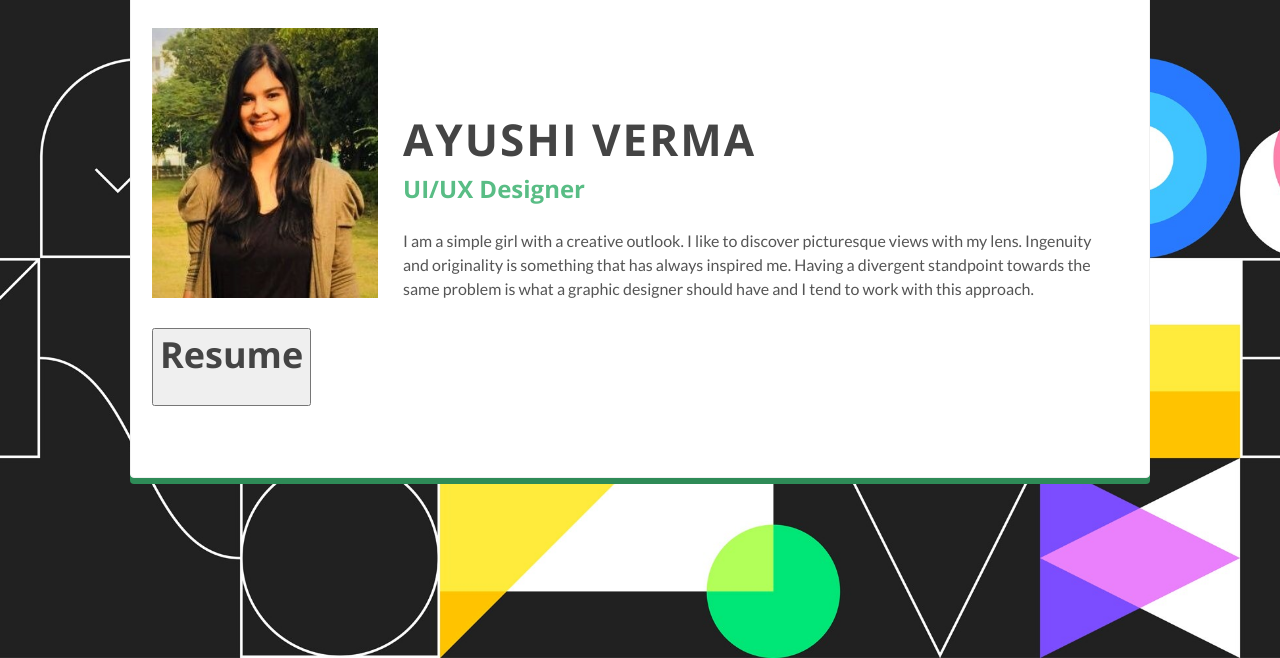
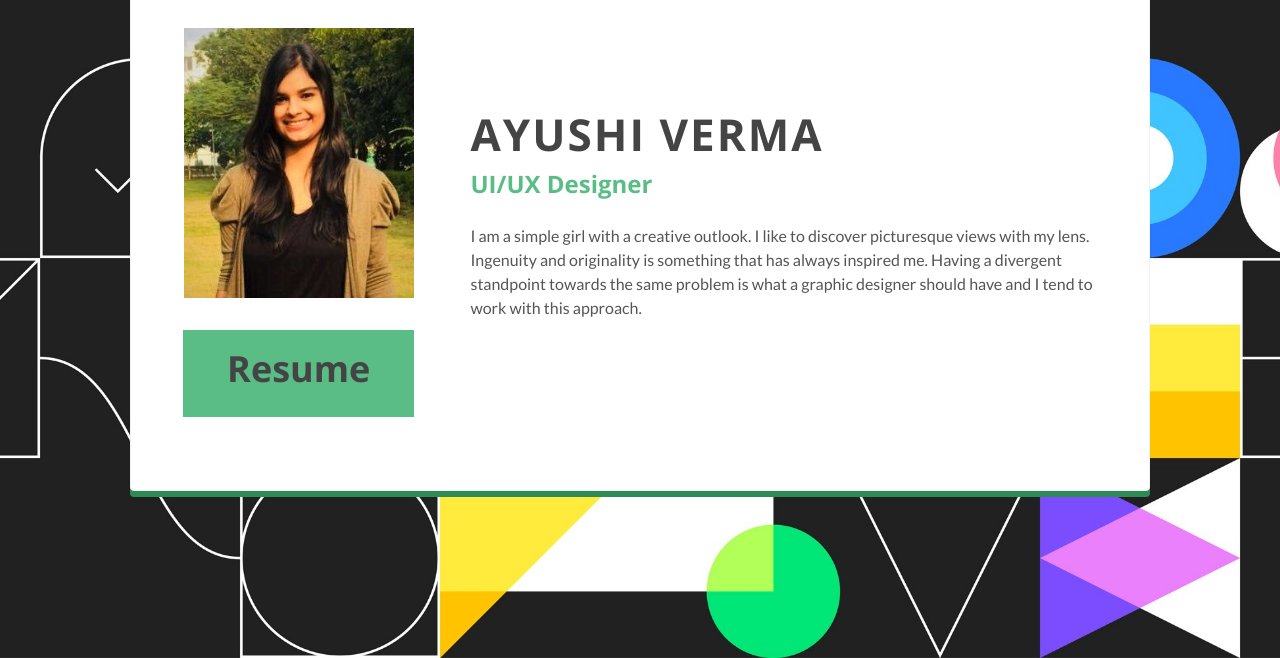
Before and after one commit to ayushi-av/ayushi-av.github.io, a plain HTML site: page index.html in a window 1280 px wide. Shown: the part 142-800 px from the top of the page. Drawn offline with nearby package versions, Linux system fonts and the light colour scheme.

Commit message:
Add files via upload

```diff
--- a/css/main.css
+++ b/css/main.css
@@ -39,7 +39,7 @@ pre, code, kbd, samp {font-size: 1em; line-height: 1.5em; margin-bottom: 1.5em;
 /* TABLES */
 table {border-collapse: collapse; border-spacing: 0; margin-bottom: 1.5em}
 th {text-align: left}
-tr, th, td {padding-right: 1.5em; border-bottom: 0 solid #333}
+tr, th, td {text-align: center;padding-right: 1.5em; border-bottom: 0 solid #333}
 
 /* FORMS */
 form {margin: 0}
@@ -288,6 +288,7 @@ body {width: 92%; margin: 0 auto} /* Center page without wrapper */
 .info h4, #header h4{
   color: #59BD85;
   margin-bottom: 2em;
+
 }
 .info h6, #header h6{
   text-transform: uppercase;
@@ -799,6 +800,7 @@ img{width:100%; height:100%; margin-top:10px; border-radius:.12em; box-shadow:0
   -moz-perspective:1200;
   perspective:1200;
   text-align:center;
+  padding: 10px 15px 10px 15px
 }
 .card-vertical, .card-horizontal{
   height:250px;
@@ -831,10 +833,11 @@ img{width:100%; height:100%; margin-top:10px; border-radius:.12em; box-shadow:0
   background:#8d6e63 ;
  }
 .card-front-content, .card-back-content{
-  padding:20em;
+  padding:0px 30px 0px 30px;
   box-sizing:border-box;
   top: 50%
-  text-align:center;
+  text-align: center;
+
   line-height:2.6em;
   font-family: Arial, "Helvetica Neue", Helvetica, sans-serif;
 
@@ -860,3 +863,22 @@ img{width:100%; height:100%; margin-top:10px; border-radius:.12em; box-shadow:0
     margin-right:auto;
 
   }
+
+
+.button {
+  background-color: #59BD85; /* Green */
+  border: none;
+  color: white;
+  padding: 15px 44px 0px 44px;
+  text-align: center;
+  text-decoration: none;
+  display: inline-block;
+  margin: 2px 2px;
+  cursor: pointer;
+  -webkit-transition-duration: 0.4s; /* Safari */
+  transition-duration: 0.4s;
+}
+
+.button2:hover {
+  box-shadow: 0 12px 16px 0 rgba(0,0,0,0.24),0 17px 50px 0 rgba(0,0,0,0.19);
+}
```
